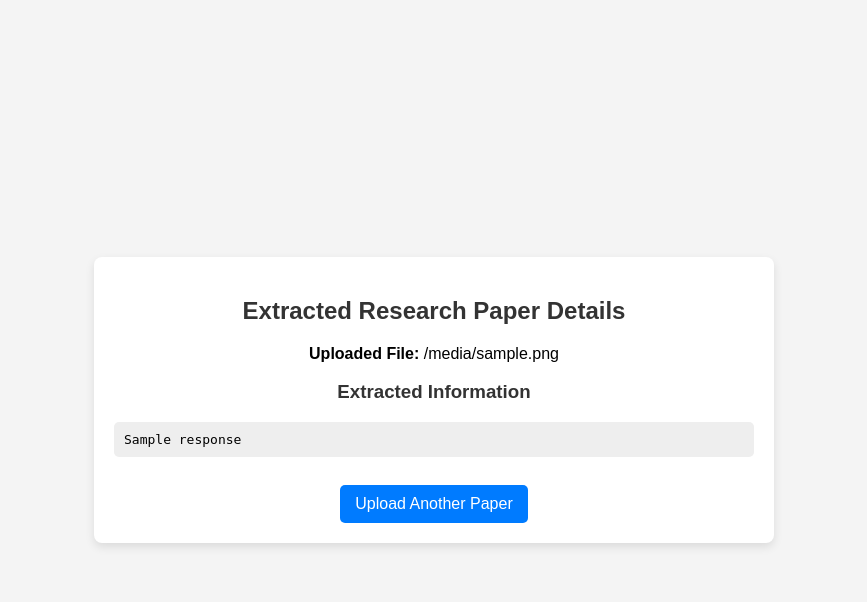
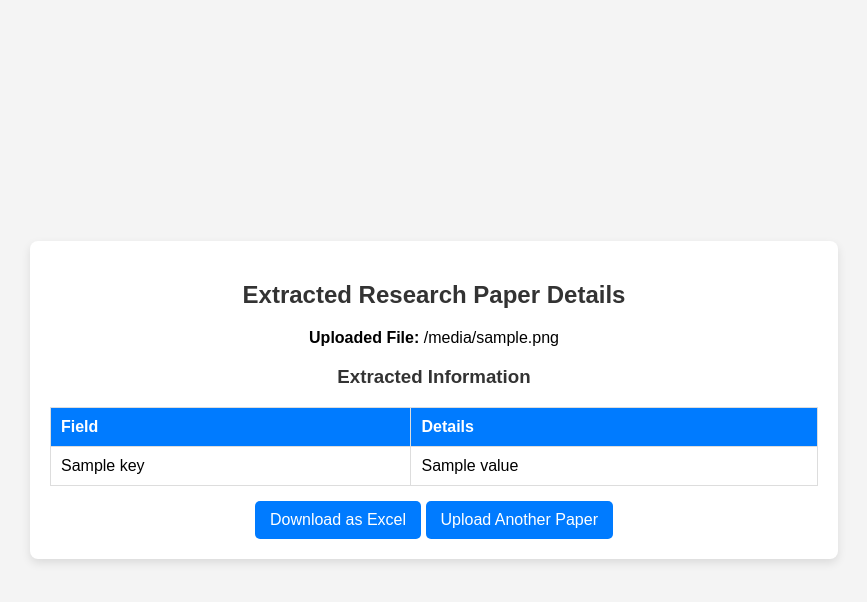
Before and after one commit to farhat-qadri/Research-Paper-Details, a Flask app: template templates/results.html in a window 1280 px wide. Shown: the top 602 px of the page, without its empty margins (206-1073 px from the left). Run offline with Flask 3, Linux system fonts and the light colour scheme; the template is opened without the code that fills it: most values are stand-ins (such as "Sample title", 1, 10 or a date in 2020); some libraries are stand-ins or nearby versions.

Commit message:
Excel generated

````diff
--- a/app.py
+++ b/app.py
@@ -3,6 +3,7 @@ import os
 import google.generativeai as genai
 from werkzeug.utils import secure_filename
 from pdfminer.high_level import extract_text
+import json
 
 app = Flask(__name__)
 
@@ -23,21 +24,27 @@ def extract_text_from_pdf(pdf_path):
 def send_to_gemini(pdf_text):
     genai.configure(api_key="AIzaSyAcvN5DD5d23fRVaHN6F6k8kPI-kJ4nN4A")
     model = genai.GenerativeModel(model_name="gemini-1.5-flash")
+
     prompt = f"""
-    Extract the following details from the research paper:
-    - Title
-    - Authors
-    - Keywords
-    - DOI
-    - Journal/ Conference name
-    - Journal/ Conference website
-    - Affiliations
+    Extract the following details from the research paper and return the output as a JSON object:
+    {{
+        "Title": "<Title of the paper>",
+        "Authors": ["<List of authors>"],
+        "Keywords": ["<List of keywords>"],
+        "DOI": "<DOI if available>",
+        "Journal/ Conference name": "<Journal or Conference name>",
+        "Journal/ Conference website": "<URL of the Journal/Conference if available>",
+        "Affiliations": ["<List of affiliations>"]
+    }}
+
     Text:
     {pdf_text}
     """
+
     response = model.generate_content(prompt)
-    print(response)
-    return response.text if response else "Error retrieving response"
+    cleaned_text = response.text.replace("```json", "").replace("```", "").strip()
+    cleaned_text = json.loads(cleaned_text)
+    return cleaned_text
 
 @app.route('/')
 def upload_form():
@@ -59,9 +66,10 @@ def upload_file():
         pdf_text = extract_text_from_pdf(file_path)
         # print(pdf_text)
         gemini_response = send_to_gemini(pdf_text)
-
+        #print(gemini_response)
         return render_template('results.html', filename=filename, response=gemini_response)
     return "Invalid file format. Only PDF allowed."
+
 
 @app.route('/success/<filename>')
 def upload_success(filename):
--- a/templates/results.html
+++ b/templates/results.html
@@ -4,6 +4,7 @@
     <meta charset="UTF-8">
     <meta name="viewport" content="width=device-width, initial-scale=1.0">
     <title>Extracted Research Details</title>
+    <script src="https://cdnjs.cloudflare.com/ajax/libs/xlsx/0.18.5/xlsx.full.min.js"></script>
     <style>
         body {
             font-family: Arial, sans-serif;
@@ -20,20 +21,29 @@
             border-radius: 8px;
             box-shadow: 0px 4px 10px rgba(0, 0, 0, 0.1);
             text-align: center;
-            width: 50%;
+            width: 60%;
         }
         h2, h3 {
             color: #333;
         }
-        pre {
-            background: #eee;
+        table {
+            width: 100%;
+            border-collapse: collapse;
+            margin-top: 15px;
+            text-align: left;
+        }
+        th, td {
+            border: 1px solid #ddd;
             padding: 10px;
-            border-radius: 5px;
-            text-align: left;
-            white-space: pre-wrap;
-            word-wrap: break-word;
         }
-        a {
+        th {
+            background-color: #007BFF;
+            color: white;
+        }
+        tr:nth-child(even) {
+            background-color: #f9f9f9;
+        }
+        button, a {
             display: inline-block;
             margin-top: 15px;
             padding: 10px 15px;
@@ -42,8 +52,10 @@
             text-decoration: none;
             border-radius: 5px;
             font-size: 16px;
+            border: none;
+            cursor: pointer;
         }
-        a:hover {
+        button:hover, a:hover {
             background-color: #0056b3;
         }
     </style>
@@ -51,10 +63,51 @@
 <body>
     <div class="container">
         <h2>Extracted Research Paper Details</h2>
-        <p><strong>Uploaded File:</strong> {{ filename }}</p>
+        <p><strong>Uploaded File:</strong> <span id="filename">{{ filename }}</span></p>
         <h3>Extracted Information</h3>
-        <pre>{{ response }}</pre>
+        <table id="data-table">
+            <thead>
+                <tr>
+                    <th>Field</th>
+                    <th>Details</th>
+                </tr>
+            </thead>
+            <tbody>
+                {% for key, value in response.items() %}
+                <tr>
+                    <td>{{ key }}</td>
+                    <td>{{ value }}</td>
+                </tr>
+                {% endfor %}
+            </tbody>
+        </table>
+        <button onclick="downloadExcel()">Download as Excel</button>
         <a href="/">Upload Another Paper</a>
     </div>
+
+    <script>
+        function downloadExcel() {
+            let table = document.getElementById("data-table");
+            let rows = table.getElementsByTagName("tr");
+            let data = [];
+
+            // Convert table rows to an array of objects
+            for (let i = 1; i < rows.length; i++) { // Skip header
+                let cells = rows[i].getElementsByTagName("td");
+                data.push({
+                    "Field": cells[0].innerText,
+                    "Details": cells[1].innerText
+                });
+            }
+
+            // Convert data array to a worksheet
+            let ws = XLSX.utils.json_to_sheet(data);
+            let wb = XLSX.utils.book_new();
+            XLSX.utils.book_append_sheet(wb, ws, "Research Details");
+
+            // Download the file
+            XLSX.writeFile(wb, "Extracted_Research_Details.xlsx");
+        }
+    </script>
 </body>
 </html>
````
Also changed, not shown: 8 other files.
